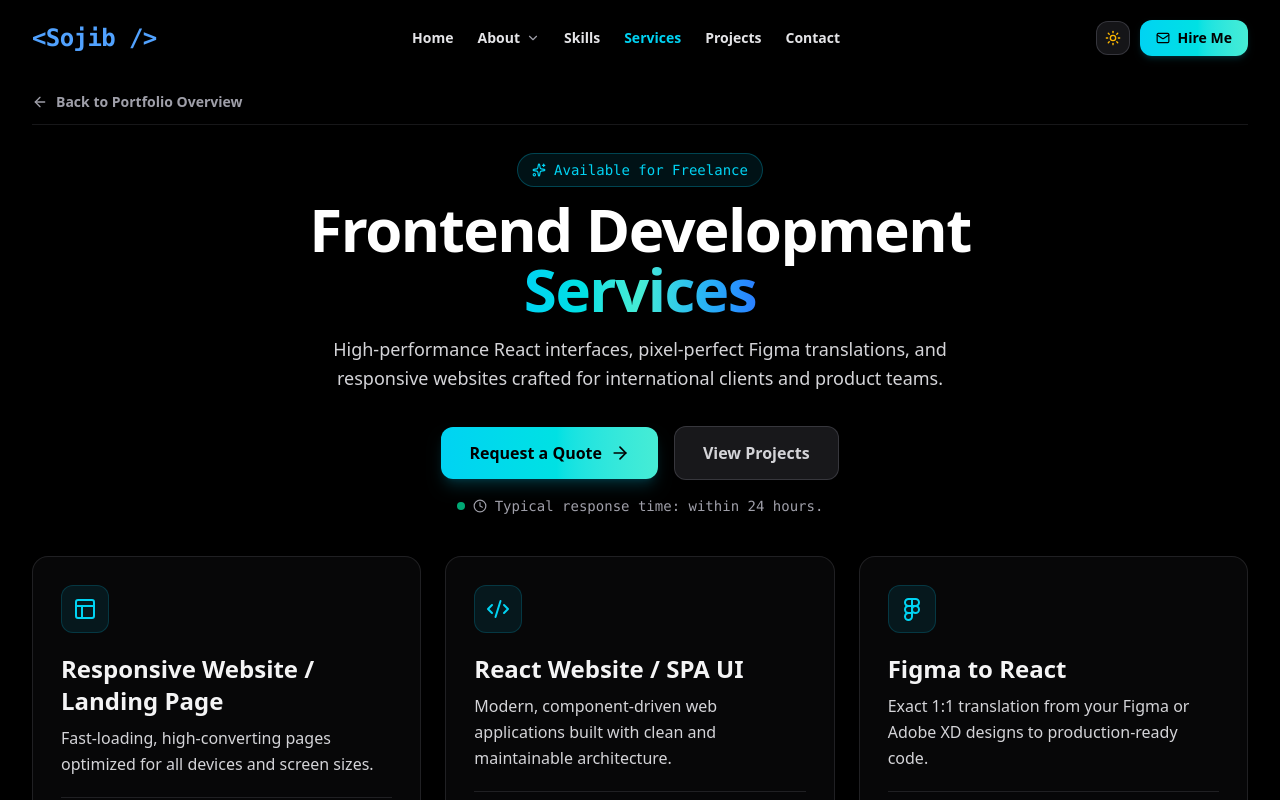
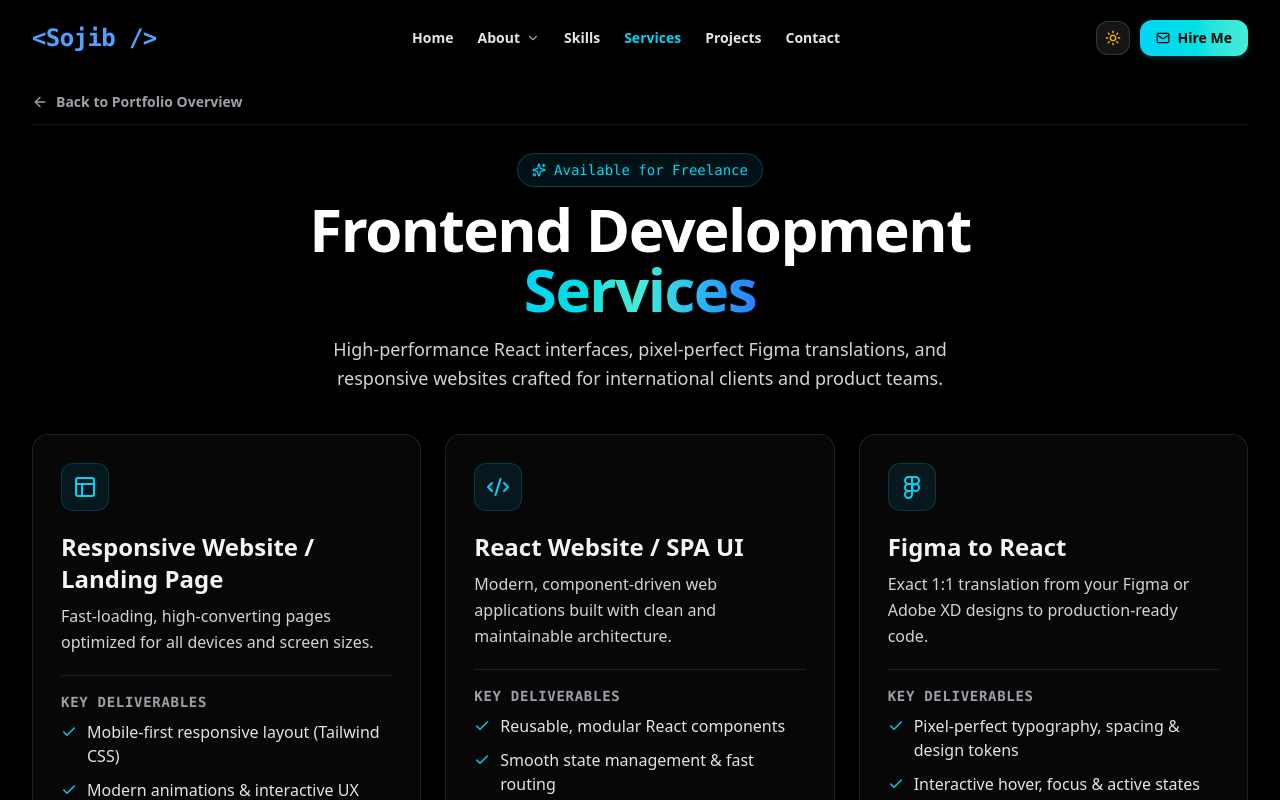
Before and after one commit to kamrulhasansojib/kamrul-hasan-sojib, a React (Vite) app: page /services in a window 1280 px wide. Shown: the top 800 px of the page. Built offline with nearby package versions, Linux system fonts and the light colour scheme.

Commit message:
Add model

```diff
--- a/src/components/ServicesFull.tsx
+++ b/src/components/ServicesFull.tsx
@@ -312,16 +312,6 @@ export const ServicesFull: React.FC<ServicesFullProps> = ({ onOpenContact }) =>
     }
   };
 
-  const scrollToProjects = () => {
-    if (selectedService) setSelectedService(null);
-    const projectsElem = document.getElementById('projects');
-    if (projectsElem) {
-      projectsElem.scrollIntoView({ behavior: 'smooth' });
-    } else {
-      navigate('/#projects');
-    }
-  };
-
   return (
     <section
       id="services-full"
@@ -345,32 +335,6 @@ export const ServicesFull: React.FC<ServicesFullProps> = ({ onOpenContact }) =>
           <p className="mt-3 sm:mt-4 text-sm sm:text-base lg:text-lg text-zinc-300 leading-relaxed max-w-2xl mx-auto font-normal">
             High-performance React interfaces, pixel-perfect Figma translations, and responsive websites crafted for international clients and product teams.
           </p>
-
-          {/* Primary Top CTA Row with Trust line */}
-          <div className="mt-8 flex flex-col items-center justify-center gap-3">
-            <div className="flex flex-row items-center justify-center gap-2.5 sm:gap-4 max-w-md mx-auto w-full">
-              <button
-                onClick={() => scrollToContact()}
-                className="flex-1 sm:flex-initial px-3.5 sm:px-7 py-3 sm:py-3.5 rounded-xl text-xs sm:text-base font-bold text-black bg-gradient-to-r from-cyan-400 to-teal-300 hover:from-cyan-300 hover:to-teal-200 transition-all shadow-lg shadow-cyan-500/20 cursor-pointer active:scale-95 flex items-center justify-center gap-1.5 sm:gap-2 whitespace-nowrap"
-              >
-                <span>Request a Quote</span>
-                <ArrowRight className="w-3.5 h-3.5 sm:w-5 sm:h-5 shrink-0" />
-              </button>
-              <button
-                onClick={scrollToProjects}
-                className="flex-1 sm:flex-initial px-3.5 sm:px-7 py-3 sm:py-3.5 rounded-xl text-xs sm:text-base font-semibold text-zinc-300 bg-zinc-900 hover:bg-zinc-800 hover:text-white border border-zinc-700/80 transition-all cursor-pointer whitespace-nowrap"
-              >
-                View Projects
-              </button>
-            </div>
-
-            {/* Quick response guarantee */}
-            <div className="flex items-center gap-2 text-xs sm:text-sm text-zinc-400 mt-1 font-mono">
-              <span className="w-2 h-2 rounded-full bg-emerald-400 animate-pulse" />
-              <Clock className="w-3.5 h-3.5 text-zinc-400" />
-              <span>Typical response time: within 24 hours.</span>
-            </div>
-          </div>
         </div>
 
         {/* 6 Service Cards Grid (Equal Heights with Flex-Col) */}
@@ -593,26 +557,16 @@ export const ServicesFull: React.FC<ServicesFullProps> = ({ onOpenContact }) =>
               Let&apos;s discuss your scope, timeline, and how I can help bring your web product to life.
             </p>
 
-            {/* Mobile 1-Row Responsive Buttons */}
-            <div className="flex flex-row items-center justify-center gap-2.5 sm:gap-4 max-w-md mx-auto w-full">
+            {/* Bottom Contact CTA */}
+            <div className="flex justify-center max-w-xs mx-auto w-full">
               <button
                 onClick={() => scrollToContact()}
-                className="flex-1 sm:flex-initial px-3.5 sm:px-7 py-3 sm:py-3.5 rounded-xl text-xs sm:text-base font-bold text-black bg-gradient-to-r from-cyan-400 to-teal-300 hover:from-cyan-300 hover:to-teal-200 transition-all shadow-lg shadow-cyan-500/20 cursor-pointer active:scale-95 flex items-center justify-center gap-1.5 sm:gap-2.5 whitespace-nowrap"
+                className="w-full px-7 py-3.5 rounded-xl text-sm sm:text-base font-bold text-black bg-gradient-to-r from-cyan-400 to-teal-300 hover:from-cyan-300 hover:to-teal-200 transition-all shadow-lg shadow-cyan-500/20 cursor-pointer active:scale-95 flex items-center justify-center gap-2"
               >
-                <span>Request a Quote</span>
-                <ArrowRight className="w-3.5 h-3.5 sm:w-5 sm:h-5 shrink-0" />
-              </button>
-              <button
-                onClick={scrollToProjects}
-                className="cta-secondary-btn flex-1 sm:flex-initial px-3.5 sm:px-7 py-3 sm:py-3.5 rounded-xl text-xs sm:text-base font-semibold text-zinc-300 bg-zinc-900 hover:bg-zinc-800 hover:text-white border border-zinc-700/80 transition-all cursor-pointer whitespace-nowrap"
-              >
-                View Projects
+                <span>Get in Touch</span>
+                <ArrowRight className="w-4 h-4 sm:w-5 sm:h-5 shrink-0" />
               </button>
             </div>
-
-            <p className="services-cta-note mt-4 text-xs sm:text-sm text-zinc-400 font-mono">
-              Typical response time: within 24 hours.
-            </p>
           </div>
         </div>
 
--- a/src/components/ServicesSection.tsx
+++ b/src/components/ServicesSection.tsx
@@ -238,14 +238,6 @@ export const ServicesSection: React.FC<ServicesSectionProps> = ({ onOpenContact
     }
   };
 
-  const scrollToProjects = () => {
-    if (selectedService) setSelectedService(null);
-    const projectsElem = document.getElementById('projects');
-    if (projectsElem) {
-      projectsElem.scrollIntoView({ behavior: 'smooth' });
-    }
-  };
-
   return (
     <section
       id="services"
@@ -269,32 +261,6 @@ export const ServicesSection: React.FC<ServicesSectionProps> = ({ onOpenContact
           <p className="mt-4 text-base sm:text-lg text-zinc-300 leading-relaxed max-w-2xl mx-auto font-normal">
             High-performance React interfaces, pixel-perfect Figma translations, and responsive websites crafted for international clients and product teams.
           </p>
-
-          {/* Primary Top CTA Row with Trust line */}
-          <div className="mt-8 flex flex-col items-center justify-center gap-3">
-            <div className="flex flex-wrap items-center justify-center gap-3.5">
-              <button
-                onClick={() => scrollToContact()}
-                className="px-6 sm:px-7 py-3 sm:py-3.5 rounded-xl text-sm sm:text-base font-bold text-black bg-gradient-to-r from-cyan-400 to-teal-300 hover:from-cyan-300 hover:to-teal-200 transition-all shadow-lg shadow-cyan-500/20 cursor-pointer active:scale-95 flex items-center gap-2"
-              >
-                <span>Request a Quote</span>
-                <ArrowRight className="w-4 h-4 sm:w-5 sm:h-5" />
-              </button>
-              <button
-                onClick={scrollToProjects}
-                className="px-6 sm:px-7 py-3 sm:py-3.5 rounded-xl text-sm sm:text-base font-semibold text-zinc-300 bg-zinc-900 hover:bg-zinc-800 hover:text-white border border-zinc-700/80 transition-all cursor-pointer"
-              >
-                View Projects
-              </button>
-            </div>
-
-            {/* Quick response guarantee */}
-            <div className="flex items-center gap-2 text-xs sm:text-sm text-zinc-400 mt-1 font-mono">
-              <span className="w-2 h-2 rounded-full bg-emerald-400 animate-pulse" />
-              <Clock className="w-3.5 h-3.5 text-zinc-400" />
-              <span>Typical response time: within 24 hours.</span>
-            </div>
-          </div>
         </div>
 
         {/* 6 Service Cards Grid (Equal Heights with Flex-Col) */}
@@ -444,24 +410,16 @@ export const ServicesSection: React.FC<ServicesSectionProps> = ({ onOpenContact
             <p className="mt-3 text-sm sm:text-base lg:text-lg text-zinc-300 mb-6 font-normal">
               Let&apos;s discuss your scope, timeline, and how I can help bring your web product to life.
             </p>
-            <div className="flex flex-wrap items-center justify-center gap-4">
+            {/* Bottom Contact CTA */}
+            <div className="flex justify-center max-w-xs mx-auto w-full">
               <button
                 onClick={() => scrollToContact()}
-                className="px-7 py-3.5 rounded-xl text-base font-bold text-black bg-gradient-to-r from-cyan-400 to-teal-300 hover:from-cyan-300 hover:to-teal-200 transition-all shadow-lg shadow-cyan-500/20 cursor-pointer active:scale-95 flex items-center gap-2.5"
+                className="w-full px-7 py-3.5 rounded-xl text-sm sm:text-base font-bold text-black bg-gradient-to-r from-cyan-400 to-teal-300 hover:from-cyan-300 hover:to-teal-200 transition-all shadow-lg shadow-cyan-500/20 cursor-pointer active:scale-95 flex items-center justify-center gap-2"
               >
-                <span>Request a Quote</span>
-                <ArrowRight className="w-5 h-5" />
-              </button>
-              <button
-                onClick={scrollToProjects}
-                className="px-7 py-3.5 rounded-xl text-base font-semibold text-zinc-300 bg-zinc-900 hover:bg-zinc-800 hover:text-white border border-zinc-700/80 transition-all cursor-pointer"
-              >
-                View Projects
+                <span>Get in Touch</span>
+                <ArrowRight className="w-4 h-4 sm:w-5 sm:h-5 shrink-0" />
               </button>
             </div>
-            <p className="mt-4 text-xs sm:text-sm text-zinc-400 font-mono">
-              Typical response time: within 24 hours.
-            </p>
           </div>
         </div>
 
```
